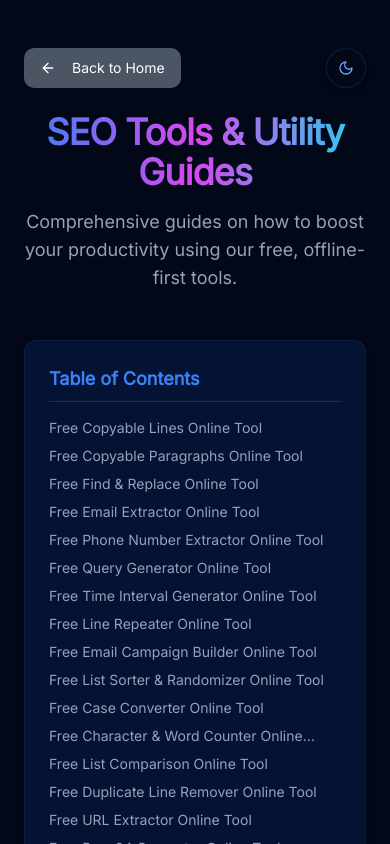
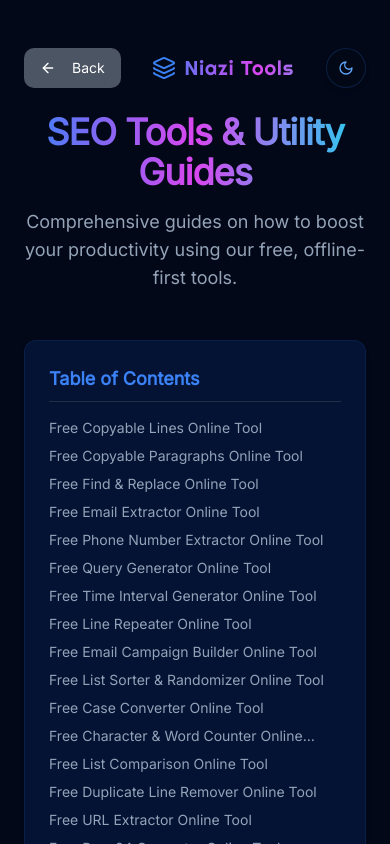
Before and after one commit to muhammad-arsalan-niazi/Niazi-Tools, a Next.js app: page /blog in a window 390 px wide. Shown: the top 844 px of the page. Built offline with nearby package versions, Linux system fonts and the light colour scheme.

Commit message:
Added Niazi Tools branding header to all subpages
Injected the animated Niazi Tools gradient logo into the center of the PageHeader component, ensuring consistent brand visibility across the Blog, Contact, and Legal pages.

```diff
--- a/src/components/page-header.tsx
+++ b/src/components/page-header.tsx
@@ -3,7 +3,7 @@
 import React, { useState, useEffect } from 'react';
 import { useRouter } from 'next/navigation';
 import { Button } from './ui/button';
-import { ArrowLeft, Moon, Sun } from 'lucide-react';
+import { ArrowLeft, Moon, Sun, Layers } from 'lucide-react';
 
 interface PageHeaderProps {
   title: string;
@@ -40,8 +40,20 @@ export function PageHeader({ title, description }: PageHeaderProps) {
           onClick={() => router.push('/')}
         >
           <ArrowLeft className="mr-2 h-4 w-4" />
-          Back to Home
+          <span className="hidden sm:inline">Back to Home</span>
+          <span className="sm:hidden">Back</span>
         </Button>
+
+        {/* Brand Logo for Subpages */}
+        <div
+          className="flex items-center justify-center gap-2 cursor-pointer hover:opacity-80 transition-opacity"
+          onClick={() => router.push('/')}
+        >
+          <Layers className="text-primary h-6 w-6 sm:h-8 sm:w-8" />
+          <h2 className="text-xl sm:text-2xl font-headline tracking-wider bg-gradient-to-r from-primary via-fuchsia-500 to-cyan-400 bg-clip-text text-transparent bg-[length:200%_auto] animate-animated-gradient">
+            Niazi Tools
+          </h2>
+        </div>
 
         <Button
           variant="outline"
```
